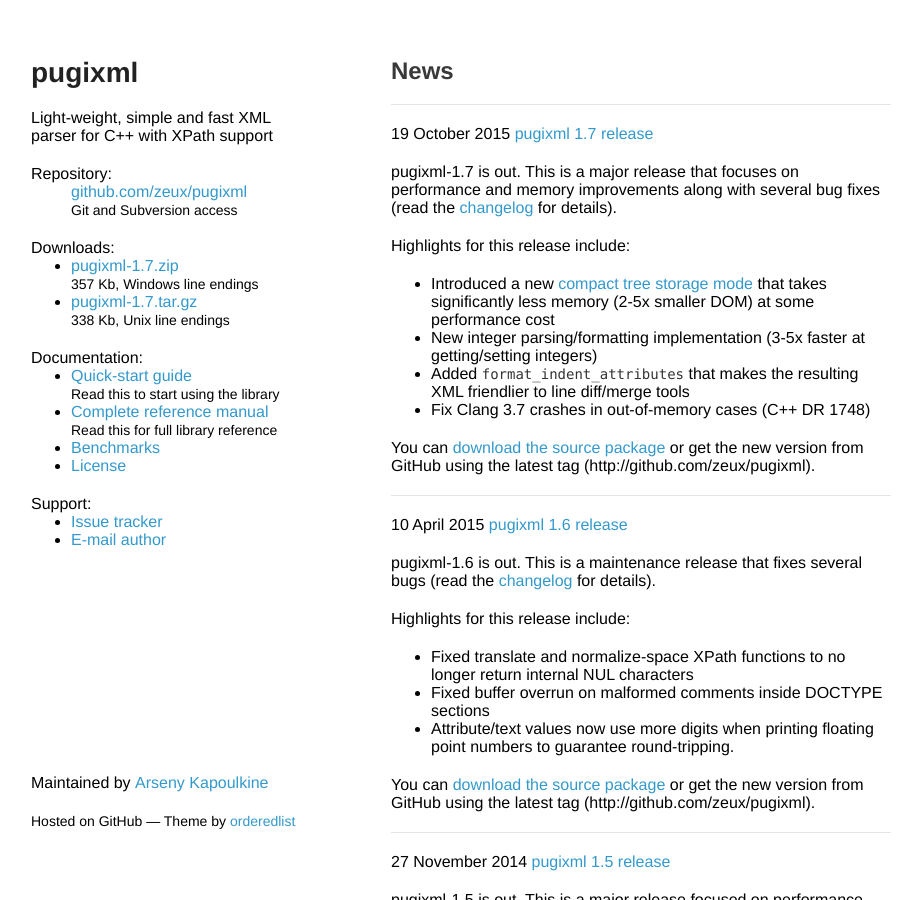
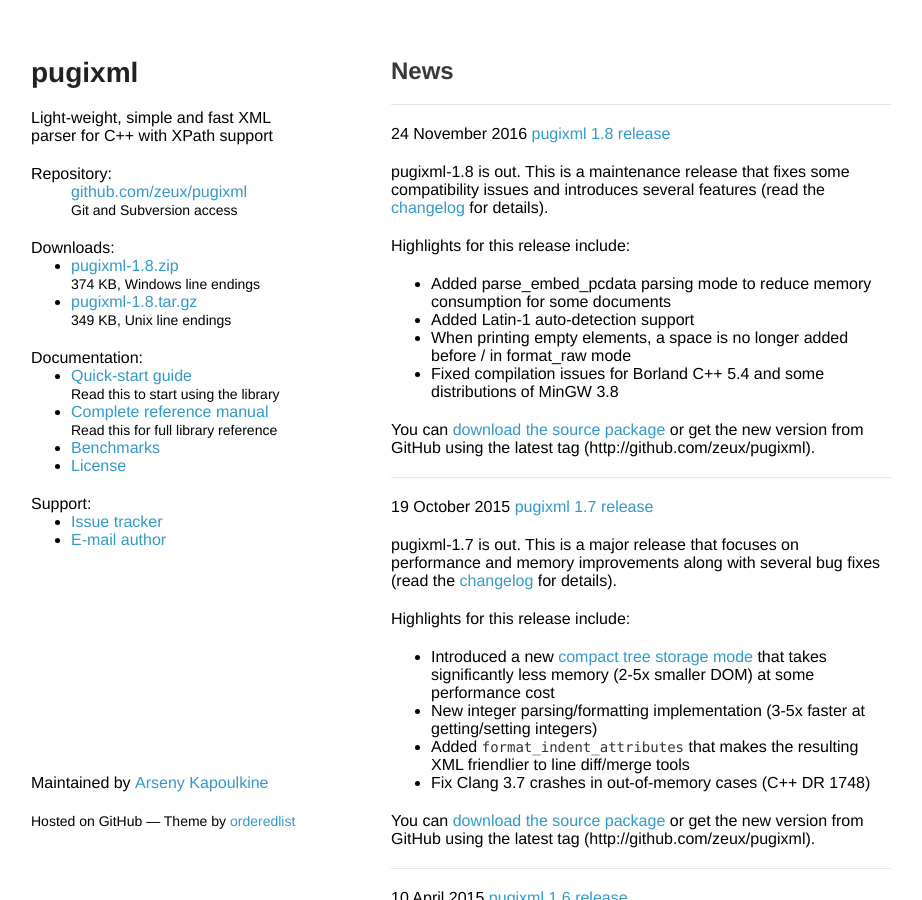
Before and after one commit to zeux/pugixml, a Jekyll site: the page built from news.md, in a window 1280 px wide and 900 px high. Shown: the whole window, without its empty margins (179-1101 px from the left). Built offline with Jekyll 4.4.1, drawn with Linux system fonts in a browser that asks for light colours.

Commit message:
1.8 release

```diff
--- a/_config.yml
+++ b/_config.yml
@@ -1,6 +1,6 @@
 name: pugixml.org
 description: Light-weight, simple and fast XML parser for C++ with XPath support
 url: http://pugixml.org/
-version: 1.7
+version: 1.8
 gems:
   - jekyll-redirect-from
--- a/_includes/header.html
+++ b/_includes/header.html
@@ -28,9 +28,9 @@
 			Downloads:
 			<ul>
 			<li><a href="http://github.com/zeux/pugixml/releases/download/v{{site.version}}/pugixml-{{site.version}}.zip" onclick="trackLink('download', 'pugixml-{{site.version}}.zip')">pugixml-{{site.version}}.zip</a><br/>
-			<small>357 Kb, Windows line endings</small></li>
+			<small>374 KB, Windows line endings</small></li>
 			<li><a href="http://github.com/zeux/pugixml/releases/download/v{{site.version}}/pugixml-{{site.version}}.tar.gz" onclick="trackLink('download', 'pugixml-{{site.version}}.tar.gz')">pugixml-{{site.version}}.tar.gz</a><br/>
-			<small>338 Kb, Unix line endings</small></li>
+			<small>349 KB, Unix line endings</small></li>
 			</ul>
 
 			Documentation:
--- /dev/null
+++ b/_posts/2016-11-24-pugixml-1.8-release.md
@@ -0,0 +1,15 @@
+---
+layout: post
+title: pugixml 1.8 release
+---
+
+pugixml-1.8 is out. This is a maintenance release that fixes some compatibility issues and introduces several features (read the [changelog](/docs/manual.html#v1.8) for details).
+
+Highlights for this release include:
+
+* Added parse_embed_pcdata parsing mode to reduce memory consumption for some documents
+* Added Latin-1 auto-detection support
+* When printing empty elements, a space is no longer added before / in format_raw mode
+* Fixed compilation issues for Borland C++ 5.4 and some distributions of MinGW 3.8
+
+You can [download the source package](http://github.com/zeux/pugixml/releases/download/v1.8/pugixml-1.8.zip) or get the new version from GitHub using the latest tag (http://github.com/zeux/pugixml).
```
